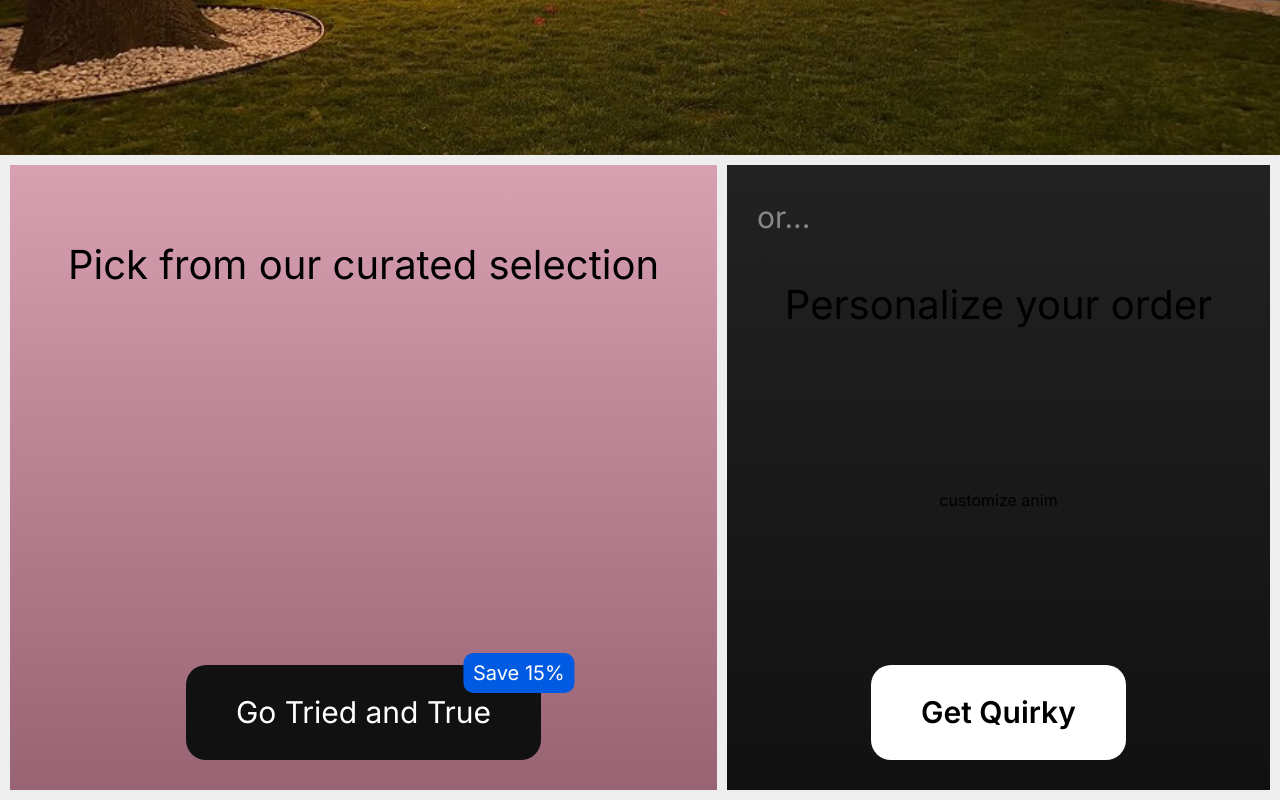
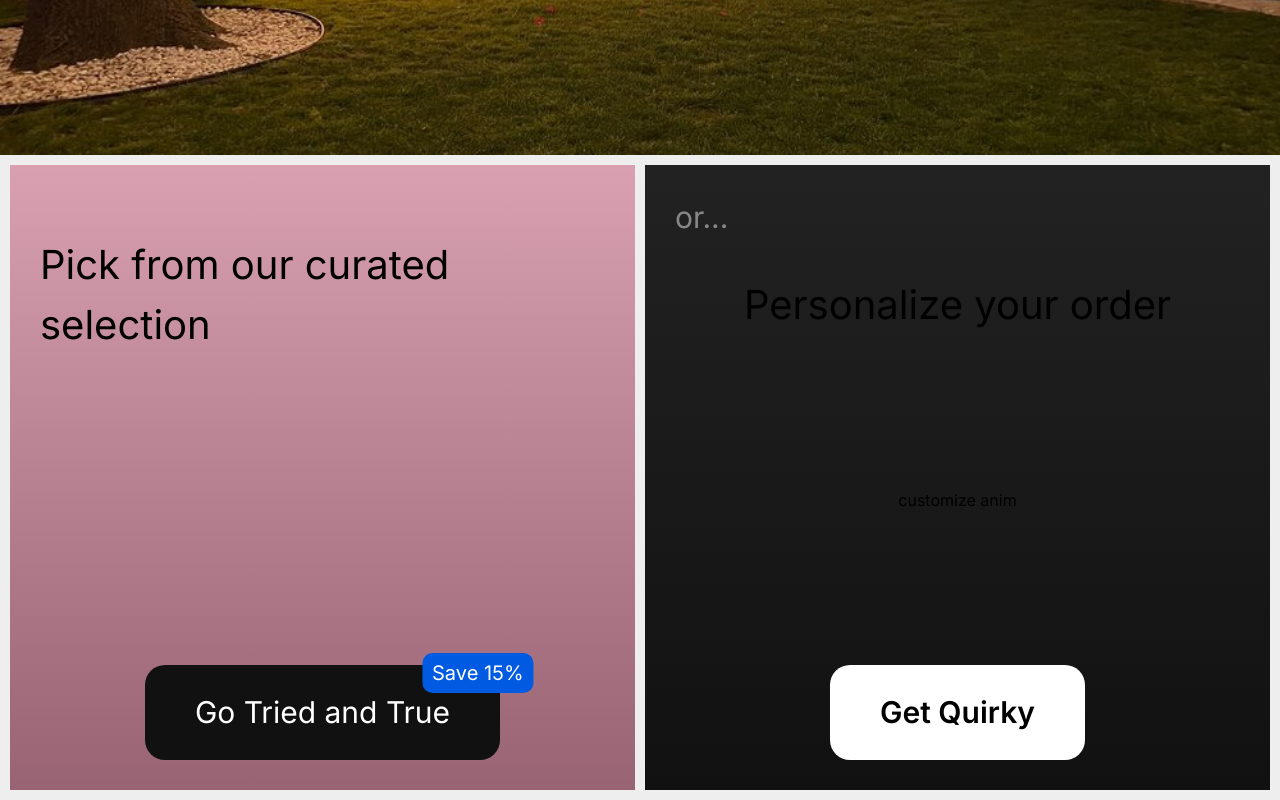
Before and after one commit to CameronHonis/camsii-main, a Next.js app: page / in a window 1280 px wide. Shown: the part 421-1221 px from the top of the page. Built offline with nearby package versions, Linux system fonts and the light colour scheme.

Commit message:
fix uneven homepage showcase sections

```diff
--- a/app/ui/home/options_showcase.tsx
+++ b/app/ui/home/options_showcase.tsx
@@ -4,7 +4,7 @@ import CustomizeAnim from "./customize_anim";
 
 export default function OptionsShowcase() {
     return <div className="flex bg-camsii-offwhite p-[10px] justify-between">
-        <div className="flex-grow flex flex-col items-center justify-between p-[30px] pt-[70px] bg-gradient-to-b from-[#D8A0B1] to-[#986373] h-[625px]">
+        <div className="flex-1 flex flex-col items-center justify-between p-[30px] pt-[70px] bg-gradient-to-b from-[#D8A0B1] to-[#986373] h-[625px]">
             <p className="text-black text-[40px]">Pick from our curated selection</p>
             <></>
             <Button
@@ -17,7 +17,7 @@ export default function OptionsShowcase() {
                 style={{paddingLeft: 50, paddingRight: 50, paddingTop: 25, paddingBottom: 25, borderRadius: 20}}
             />
         </div>
-        <div className="relative flex-grow ml-[10px] flex flex-col justify-between items-center p-[30px] pt-[110px] bg-gradient-to-b from-[#222222] to-[#111111]">
+        <div className="relative flex-1 ml-[10px] flex flex-col justify-between items-center p-[30px] pt-[110px] bg-gradient-to-b from-[#222222] to-[#111111]">
             <p className="absolute left-[30px] top-[30px] text-[30px] text-camsii-gray">or...</p>
             <p className="text-[40px]">Personalize your order</p>
             <CustomizeAnim />
```
